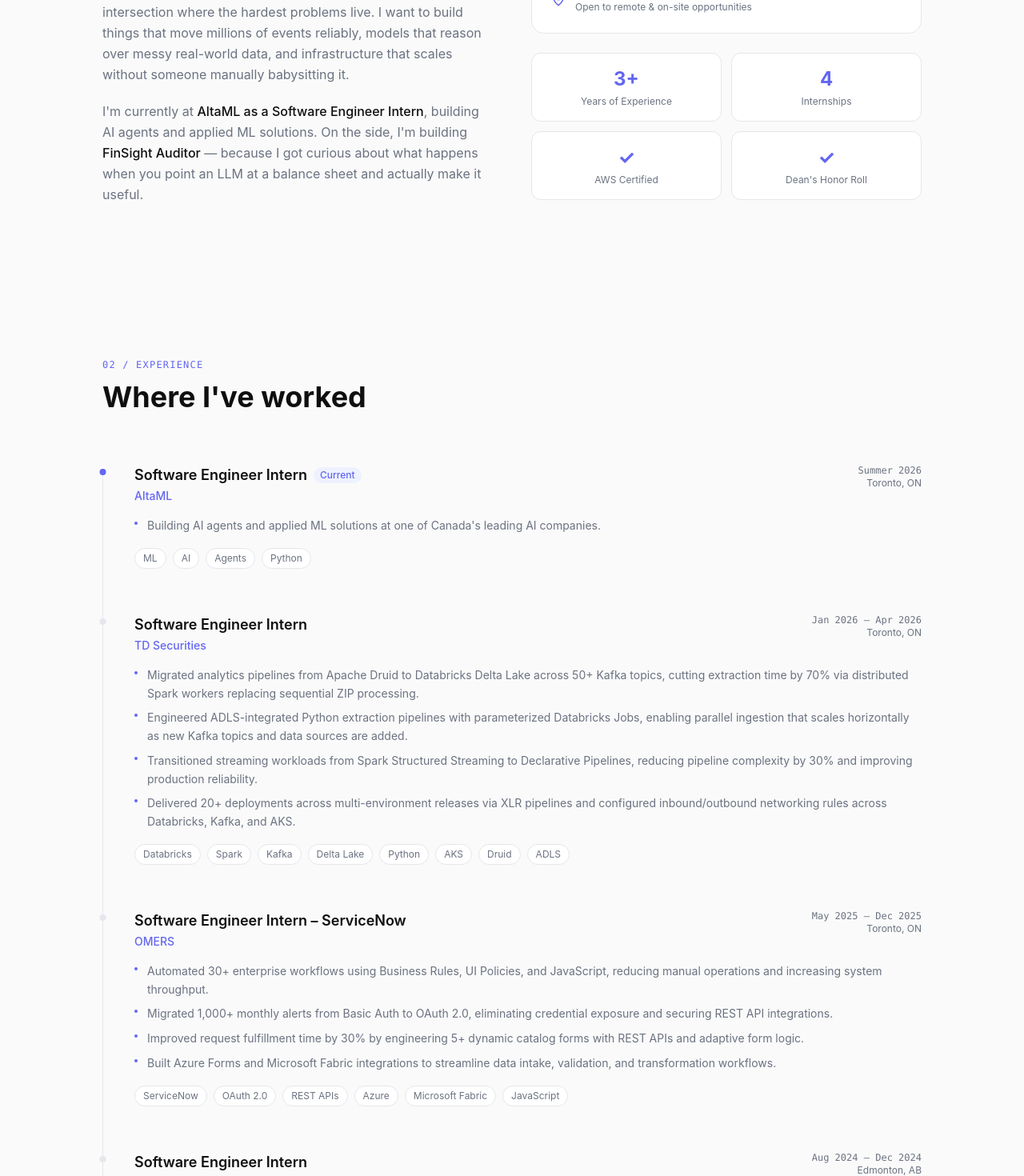
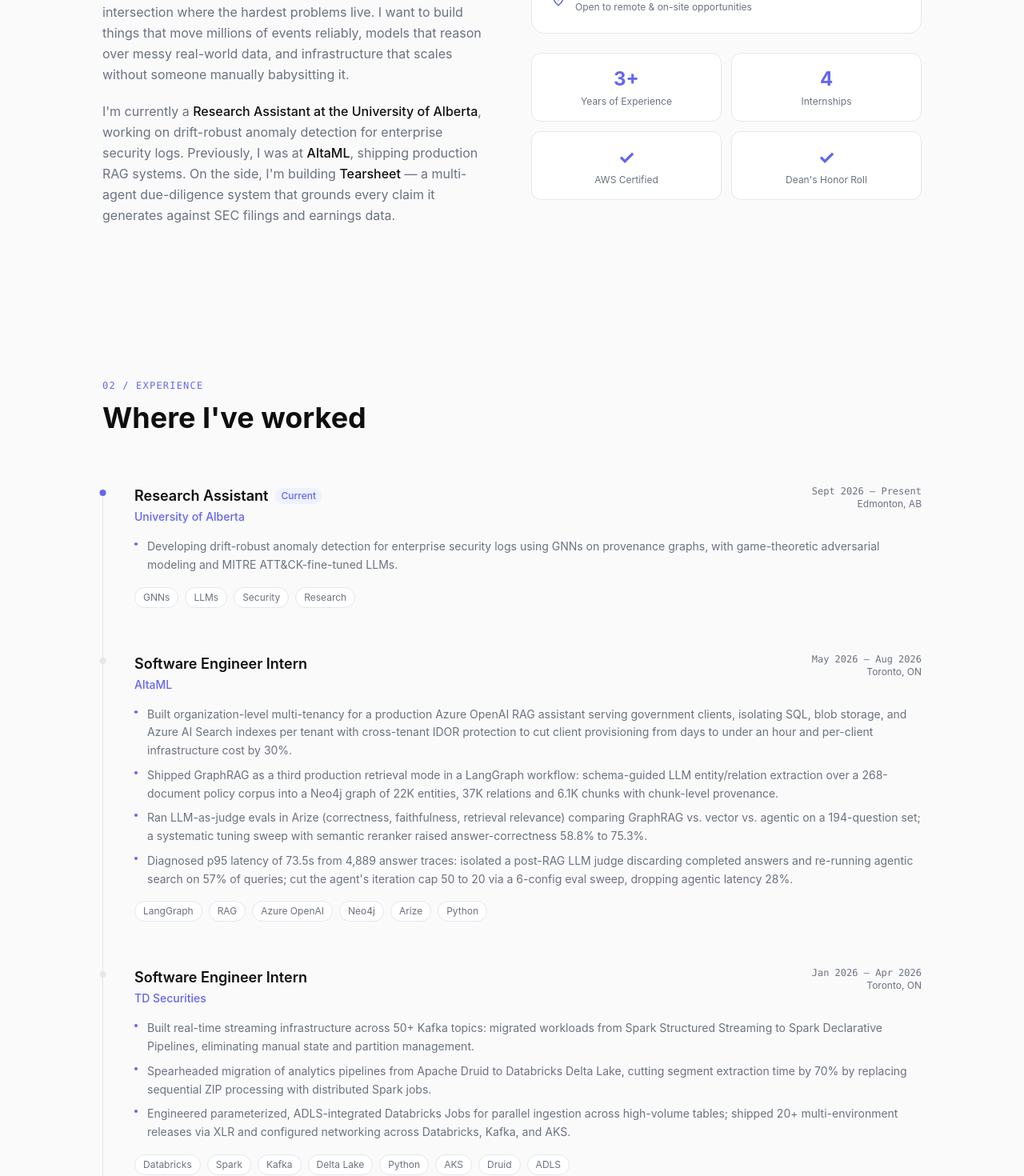
Before and after one commit to damansin/daman_singh, a Next.js app: page / in a window 1280 px wide. Shown: the part 1160-2630 px from the top of the page at 80% size. Built offline with nearby package versions, Linux system fonts and the light colour scheme.

Commit message:
update experience with UAlberta research role and AltaML details, rename FinSight Auditor to Tearsheet

```diff
--- a/app/layout.tsx
+++ b/app/layout.tsx
@@ -16,7 +16,7 @@ const geistMono = Geist_Mono({
 export const metadata: Metadata = {
   title: "Daman Singh Batra — Software Engineer",
   description:
-    "Software Engineer specializing in ML, AI, distributed systems, and data engineering. Building AI agents at AltaML, previously TD Securities, OMERS, Credwise.",
+    "Software Engineer specializing in ML, AI, distributed systems, and data engineering. Research Assistant at UAlberta, previously AltaML, TD Securities, OMERS, Credwise.",
   keywords: [
     "Daman Singh Batra",
     "Software Engineer",
--- a/components/About.tsx
+++ b/components/About.tsx
@@ -58,11 +58,12 @@ export default function About() {
             </FadeIn>
             <FadeIn delay={0.3}>
               <p className="text-base leading-relaxed" style={{ color: 'var(--muted)' }}>
-                I&apos;m currently at{' '}
-                <span style={{ color: 'var(--foreground)', fontWeight: 500 }}>AltaML as a Software Engineer Intern</span>, building AI agents and applied ML solutions.
+                I&apos;m currently a{' '}
+                <span style={{ color: 'var(--foreground)', fontWeight: 500 }}>Research Assistant at the University of Alberta</span>, working on drift-robust anomaly detection for enterprise security logs. Previously, I was at{' '}
+                <span style={{ color: 'var(--foreground)', fontWeight: 500 }}>AltaML</span>, shipping production RAG systems.
                 On the side, I&apos;m building{' '}
-                <span style={{ color: 'var(--foreground)', fontWeight: 500 }}>FinSight Auditor</span> —
-                because I got curious about what happens when you point an LLM at a balance sheet and actually make it useful.
+                <span style={{ color: 'var(--foreground)', fontWeight: 500 }}>Tearsheet</span> —
+                a multi-agent due-diligence system that grounds every claim it generates against SEC filings and earnings data.
               </p>
             </FadeIn>
           </div>
--- a/components/Experience.tsx
+++ b/components/Experience.tsx
@@ -21,15 +21,29 @@ function FadeIn({ children, delay = 0 }: { children: React.ReactNode; delay?: nu
 
 const jobs = [
   {
+    company: 'University of Alberta',
+    role: 'Research Assistant',
+    period: 'Sept 2026 – Present',
+    location: 'Edmonton, AB',
+    current: true,
+    bullets: [
+      'Developing drift-robust anomaly detection for enterprise security logs using GNNs on provenance graphs, with game-theoretic adversarial modeling and MITRE ATT&CK-fine-tuned LLMs.',
+    ],
+    tags: ['GNNs', 'LLMs', 'Security', 'Research'],
+  },
+  {
     company: 'AltaML',
     role: 'Software Engineer Intern',
-    period: 'Summer 2026',
+    period: 'May 2026 – Aug 2026',
     location: 'Toronto, ON',
-    current: true,
+    current: false,
     bullets: [
-      'Building AI agents and applied ML solutions at one of Canada\'s leading AI companies.',
+      'Built organization-level multi-tenancy for a production Azure OpenAI RAG assistant serving government clients, isolating SQL, blob storage, and Azure AI Search indexes per tenant with cross-tenant IDOR protection to cut client provisioning from days to under an hour and per-client infrastructure cost by 30%.',
+      'Shipped GraphRAG as a third production retrieval mode in a LangGraph workflow: schema-guided LLM entity/relation extraction over a 268-document policy corpus into a Neo4j graph of 22K entities, 37K relations and 6.1K chunks with chunk-level provenance.',
+      'Ran LLM-as-judge evals in Arize (correctness, faithfulness, retrieval relevance) comparing GraphRAG vs. vector vs. agentic on a 194-question set; a systematic tuning sweep with semantic reranker raised answer-correctness 58.8% to 75.3%.',
+      'Diagnosed p95 latency of 73.5s from 4,889 answer traces: isolated a post-RAG LLM judge discarding completed answers and re-running agentic search on 57% of queries; cut the agent\'s iteration cap 50 to 20 via a 6-config eval sweep, dropping agentic latency 28%.',
     ],
-    tags: ['ML', 'AI', 'Agents', 'Python'],
+    tags: ['LangGraph', 'RAG', 'Azure OpenAI', 'Neo4j', 'Arize', 'Python'],
   },
   {
     company: 'TD Securities',
@@ -38,10 +52,9 @@ const jobs = [
     location: 'Toronto, ON',
     current: false,
     bullets: [
-      'Migrated analytics pipelines from Apache Druid to Databricks Delta Lake across 50+ Kafka topics, cutting extraction time by 70% via distributed Spark workers replacing sequential ZIP processing.',
-      'Engineered ADLS-integrated Python extraction pipelines with parameterized Databricks Jobs, enabling parallel ingestion that scales horizontally as new Kafka topics and data sources are added.',
-      'Transitioned streaming workloads from Spark Structured Streaming to Declarative Pipelines, reducing pipeline complexity by 30% and improving production reliability.',
-      'Delivered 20+ deployments across multi-environment releases via XLR pipelines and configured inbound/outbound networking rules across Databricks, Kafka, and AKS.',
+      'Built real-time streaming infrastructure across 50+ Kafka topics: migrated workloads from Spark Structured Streaming to Spark Declarative Pipelines, eliminating manual state and partition management.',
+      'Spearheaded migration of analytics pipelines from Apache Druid to Databricks Delta Lake, cutting segment extraction time by 70% by replacing sequential ZIP processing with distributed Spark jobs.',
+      'Engineered parameterized, ADLS-integrated Databricks Jobs for parallel ingestion across high-volume tables; shipped 20+ multi-environment releases via XLR and configured networking across Databricks, Kafka, and AKS.',
     ],
     tags: ['Databricks', 'Spark', 'Kafka', 'Delta Lake', 'Python', 'AKS', 'Druid', 'ADLS'],
   },
@@ -52,9 +65,8 @@ const jobs = [
     location: 'Toronto, ON',
     current: false,
     bullets: [
-      'Automated 30+ enterprise workflows using Business Rules, UI Policies, and JavaScript, reducing manual operations and increasing system throughput.',
-      'Migrated 1,000+ monthly alerts from Basic Auth to OAuth 2.0, eliminating credential exposure and securing REST API integrations.',
-      'Improved request fulfillment time by 30% by engineering 5+ dynamic catalog forms with REST APIs and adaptive form logic.',
+      'Strengthened platform security by migrating 1,000+ monthly alert integrations from Basic Auth to OAuth 2.0, eliminating credential exposure across REST API integrations.',
+      'Automated 20+ enterprise workflows on ServiceNow (Business Rules, UI Policies, JavaScript) and built 5+ dynamic catalog forms with REST integrations and adaptive logic, improving request fulfillment time by 30%.',
       'Built Azure Forms and Microsoft Fabric integrations to streamline data intake, validation, and transformation workflows.',
     ],
     tags: ['ServiceNow', 'OAuth 2.0', 'REST APIs', 'Azure', 'Microsoft Fabric', 'JavaScript'],
--- a/components/Hero.tsx
+++ b/components/Hero.tsx
@@ -82,11 +82,12 @@ export default function Hero() {
           className="text-lg max-w-xl leading-relaxed"
           style={{ color: 'var(--muted)' }}
         >
-          Software Engineer at UAlberta (CS) · AWS Certified · Previously at{' '}
+          Computing Science student at UAlberta · AWS Certified · Previously at{' '}
+          <strong style={{ color: 'var(--foreground)' }}>AltaML</strong>,{' '}
           <strong style={{ color: 'var(--foreground)' }}>TD Securities</strong>,{' '}
           <strong style={{ color: 'var(--foreground)' }}>OMERS</strong> &amp;{' '}
-          <strong style={{ color: 'var(--foreground)' }}>Credwise</strong>. Currently building AI agents at{' '}
-          <strong style={{ color: 'var(--foreground)' }}>AltaML</strong>.
+          <strong style={{ color: 'var(--foreground)' }}>Credwise</strong>. Currently a Research Assistant at{' '}
+          <strong style={{ color: 'var(--foreground)' }}>UAlberta</strong>.
         </motion.p>
 
         {/* CTA Buttons */}
--- a/components/Projects.tsx
+++ b/components/Projects.tsx
@@ -22,13 +22,13 @@ function FadeIn({ children, delay = 0 }: { children: React.ReactNode; delay?: nu
 
 const projects = [
   {
-    title: 'FinSight Auditor',
+    title: 'Tearsheet',
     status: 'in-progress',
     description:
-      'AI-powered financial audit platform that ingests GL exports, payroll, and bank statements to surface anomalies and compliance risks — combining LLM reasoning, rule-based checks, and statistical outlier analysis into a single risk score.',
+      'Multi-agent due-diligence system on LangGraph: a stateful, cyclic graph orchestrating retriever, analyst, verifier, and synthesis agents with conditional routing and automated re-retrieval when claims fail validation.',
     detail:
-      'Built end-to-end pipelines covering ingestion, S3 storage, data cleaning, and vector embedding generation. Semantic search via pgvector cuts lookup time across large transaction datasets significantly.',
-    tags: ['Python', 'FastAPI', 'PostgreSQL', 'pgvector', 'LangChain', 'Next.js', 'AWS', 'OpenAI'],
+      'Implements RAG over SEC filings, earnings data, and news with pgvector semantic search, grounding every generated claim against source documents for citation-level traceability. Tracing and evaluating agent runs with LangSmith.',
+    tags: ['Python', 'LangGraph', 'LangSmith', 'RAG', 'Claude API', 'pgvector', 'FastAPI'],
     github: 'https://github.com/damansin',
     demo: null,
     highlight: true,
```
Also changed, not shown: 1 other file (tests, documents, lock files or other folders).
